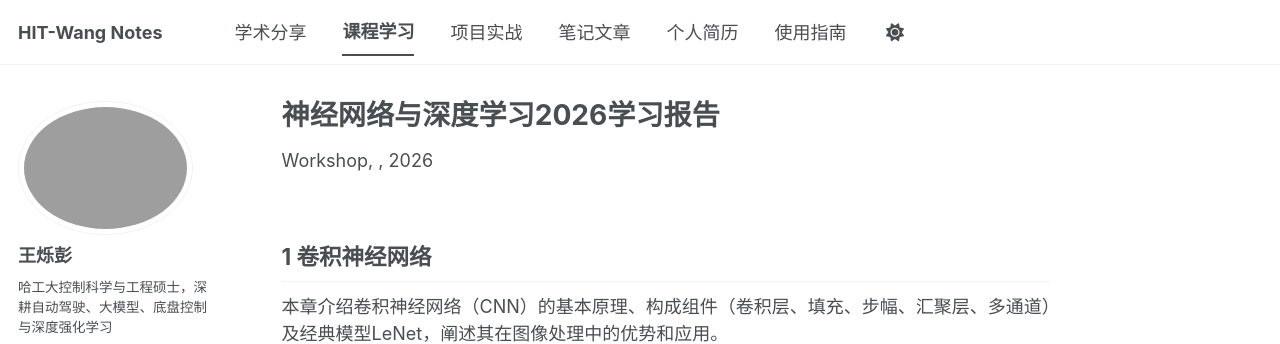
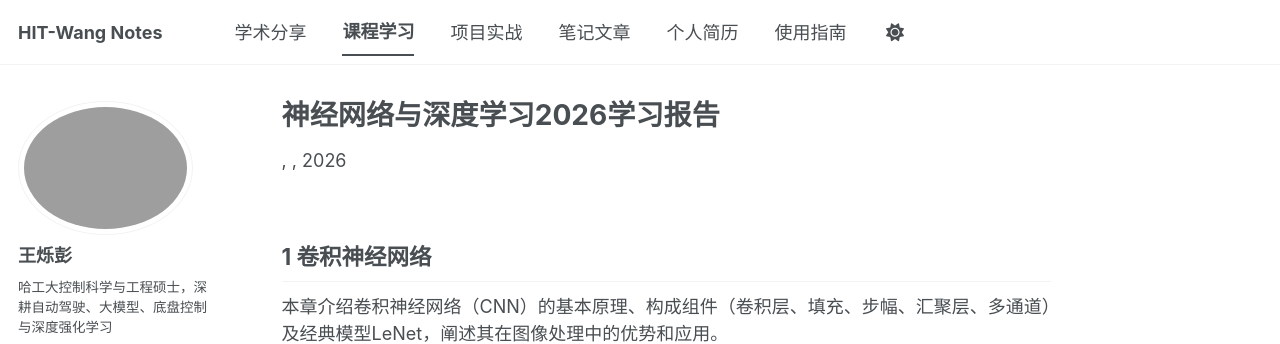
Before and after one commit to HITWang-tech/HITWang-tech.github.io, a Jekyll site: the page built from _teaching/DL-Week2.md, in a window 1280 px wide and 900 px high. Shown: the top 344 px of the window. Built offline with Jekyll 4.4.1, drawn with Linux system fonts in a browser that asks for light colours; a script bundle is joined from its source files by our own code; library files that are not in the unit come from our copies.

Commit message:
Update DL-Week2.md

```diff
--- a/_teaching/DL-Week2.md
+++ b/_teaching/DL-Week2.md
@@ -1,9 +1,7 @@
 ---
 title: "神经网络与深度学习2026学习报告"
 collection: teaching
-type: "Workshop"
 permalink: /teaching/DL-Week2
-date: 2026-05-22
 ---
 
 ## 1 卷积神经网络
```
